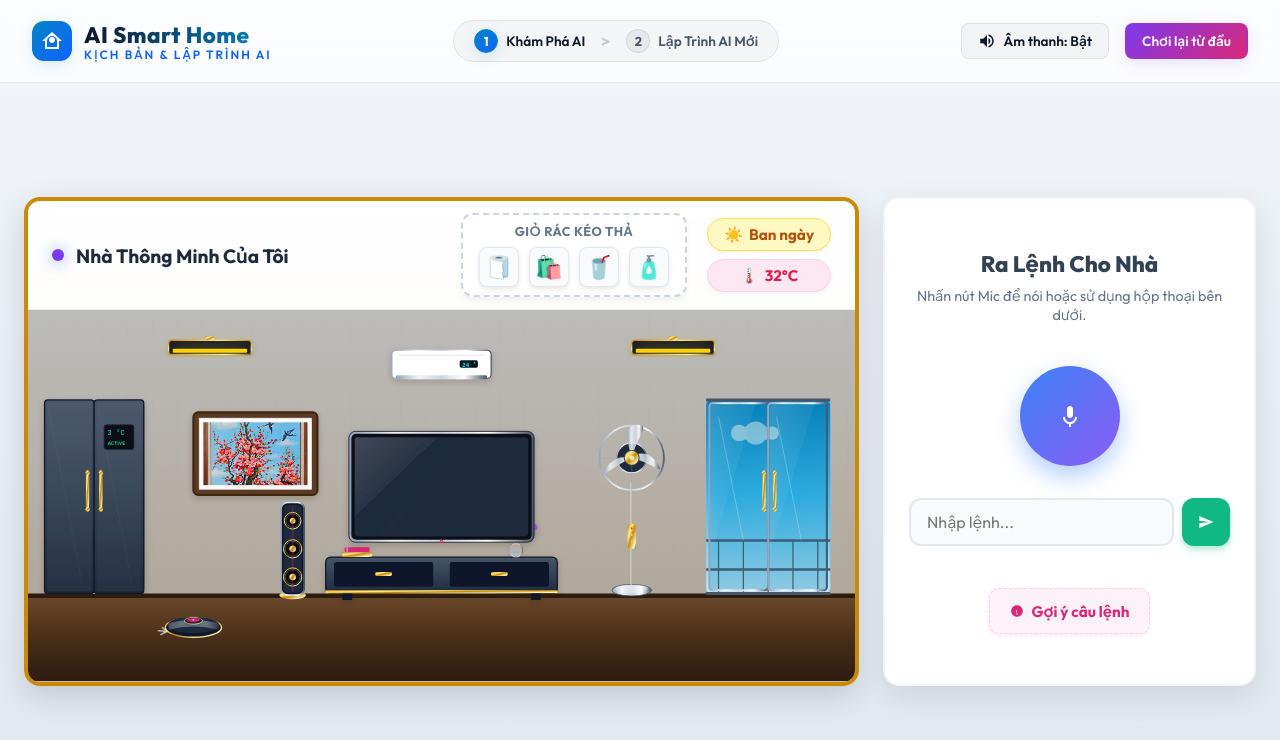
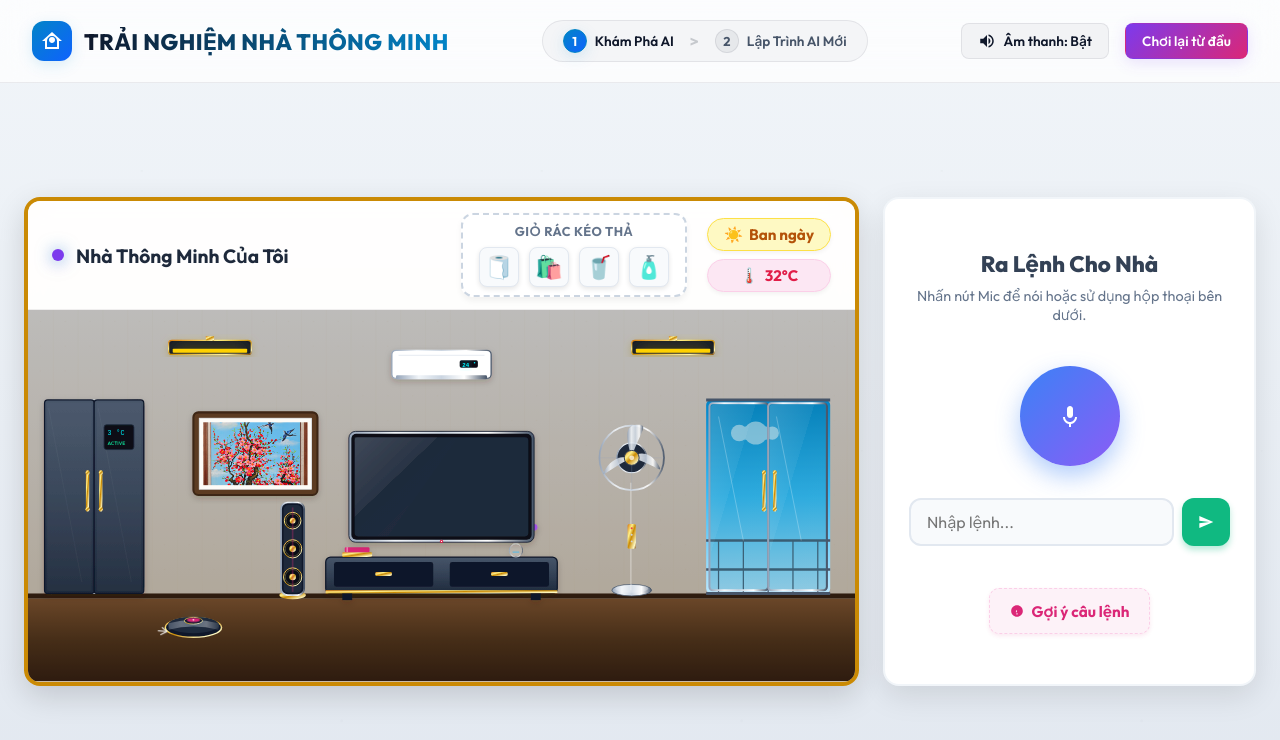
Before and after one commit to huykokukevnnn/If-and-Then, a website: page index.html in a window 1280 px wide. Drawn offline with Linux system fonts and the light colour scheme.

```diff
--- a/index.html
+++ b/index.html
@@ -20,8 +20,8 @@
                 </svg>
             </div>
             <div class="logo-text">
-                <h1>AI Smart Home</h1>
-                <span>Kịch bản & Lập trình AI</span>
+                <h1>TRẢI NGHIỆM NHÀ THÔNG MINH</h1>
+
             </div>
         </div>
 
```
